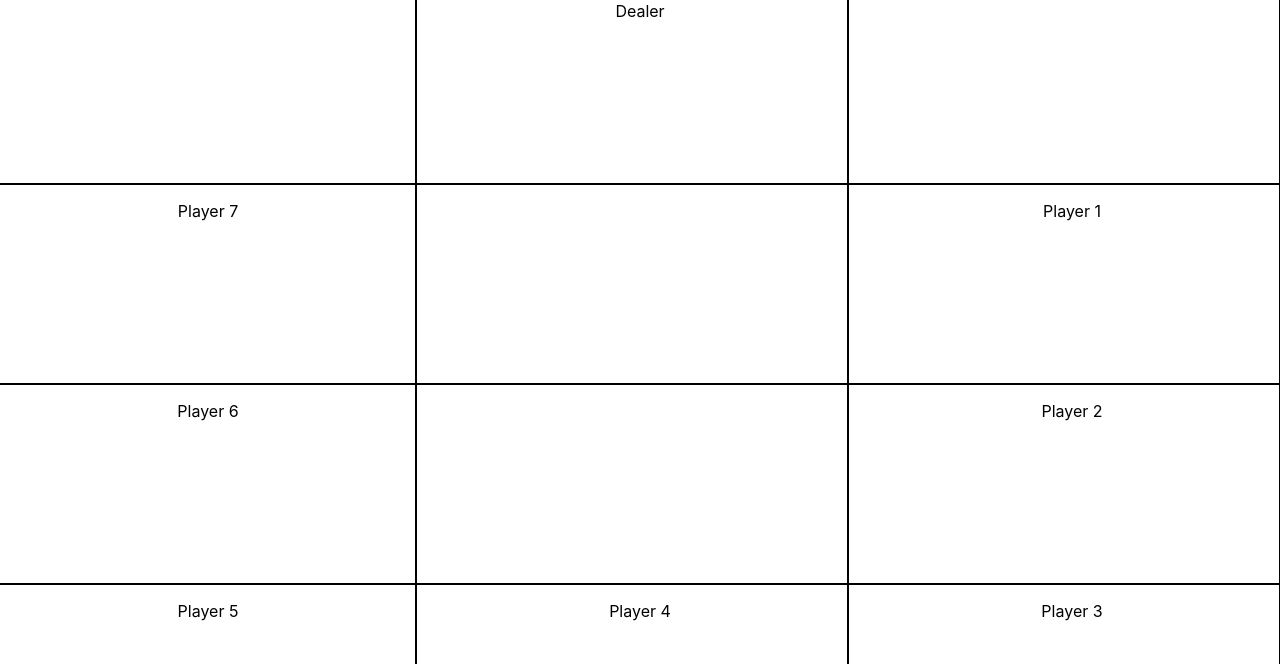
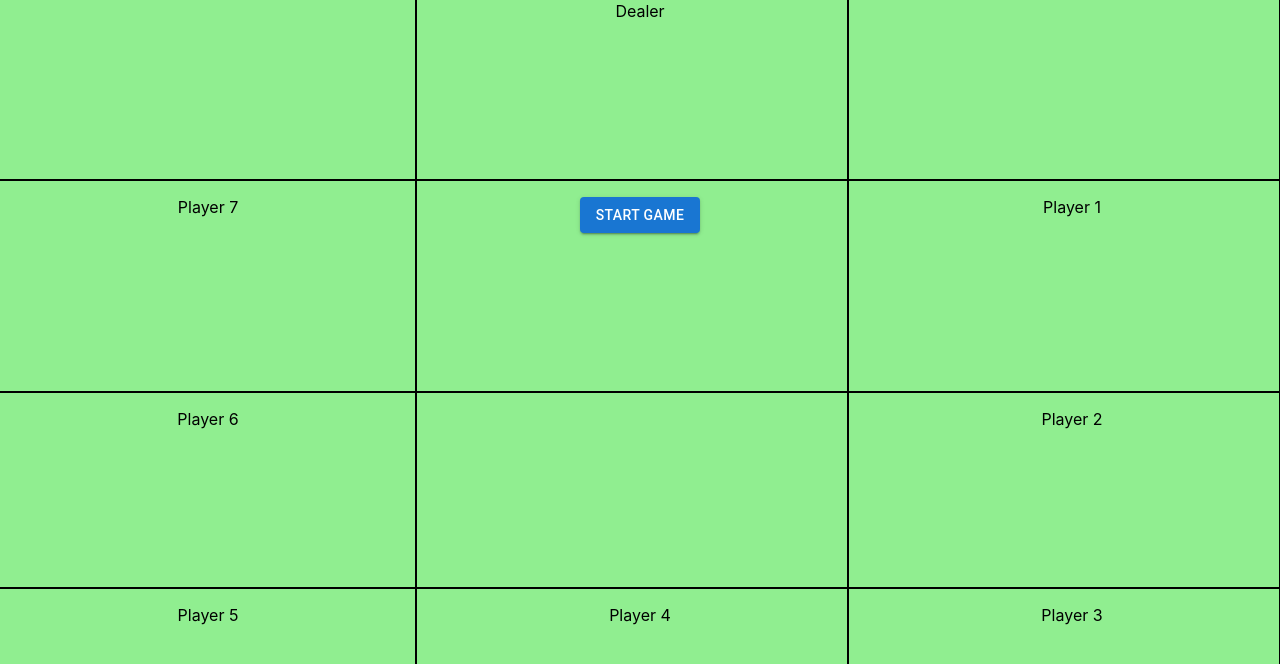
Before and after one commit to PhakphumV/blackjack-sim-th, a React (Create React App) app: page / in a window 1280 px wide. Shown: the top 664 px of the page. Built offline with nearby package versions, Linux system fonts and the light colour scheme.

Commit message:
draw shuffled cards to all players
close GH-3

```diff
--- a/src/App.css
+++ b/src/App.css
@@ -1,5 +1,5 @@
 body {
-  /* background-color: darkgreen; */
+  background-color: lightgreen;
 }
 
 .App {
--- a/src/App.tsx
+++ b/src/App.tsx
@@ -1,14 +1,21 @@
 import React from "react";
-import { cards } from "./helpers/cards";
+import { cards, shuffleCards } from "./helpers/cards";
 import { CardProp } from "./helpers/interfaces";
 import Card from "./components/cards";
-import { PlayerSeat, DealerSeat } from "./helpers/seat";
+import { PlayerSeat, DealerSeat, DeckSeat } from "./helpers/seat";
 import { BlackJacker } from "./helpers/interfaces";
 // import Grid from '@mui/material/Grid'; // Build faster
-import { Grid } from "@mui/material"; // Easier to read code
+import { Grid, Button } from "@mui/material"; // Easier to read code
 
 import "./App.css";
 import PlayerHand from "./components/player";
+
+const dealer: BlackJacker = {
+  name: "Dealer",
+  seat: DealerSeat,
+  cards: [],
+  isPlayer: false,
+};
 
 function App() {
   const playerNames = React.useMemo(
@@ -19,15 +26,81 @@ function App() {
     []
   );
 
-  const [players, _setPlayers] = React.useState<BlackJacker[]>(
-    playerNames.map((name, index) => ({
-      name: name,
-      seat: PlayerSeat[index],
-      isPlayer: true,
-    }))
+  const [isGameReady, setGameReady] = React.useState<boolean>(false);
+
+  const [players, setPlayers] = React.useState<BlackJacker[]>(
+    playerNames
+      .map(
+        (name, index) =>
+          ({
+            name: name,
+            seat: PlayerSeat[index],
+            isPlayer: true,
+            cards: [],
+          } as BlackJacker)
+      )
+      .concat([dealer])
   );
 
   const [cardDeck, setCardDeck] = React.useState<CardProp[]>(cards);
+
+  const playerDrawCard = (
+    playerIndex: number,
+    concealed: boolean,
+    delay: number = 500
+  ) => {
+    setTimeout(() => {
+      console.log("draw card");
+      setCardDeck((prevCardDeck) => {
+        const [firstCard, ...restCards] = prevCardDeck;
+        const clonedCard = { ...firstCard };
+        setPlayers((prevPlayers) => {
+          return prevPlayers.map((player, idx) => {
+            const clonedPlayer = { ...player, cards: [...player.cards] };
+            if (idx === playerIndex) {
+              clonedCard.concealed = concealed;
+              clonedPlayer.cards.push(clonedCard);
+            }
+            return clonedPlayer;
+          });
+        });
+        return restCards;
+      });
+    }, delay);
+  };
+
+  const gameIsReady = () => {
+    const dealerPlayer = players.find((player) => !player.isPlayer);
+    if (!dealerPlayer) return;
+    // ผู้เล่น 7 คน + dealer 1 คน โดยแจกคนละ 2 ใบ = แจก 16 ใบ
+    for (let i = 0; i < 16; i++) {
+      playerDrawCard(i % 8, i > 14, i * 500);
+    }
+    setTimeout(() => {
+      setGameReady(true);
+    }, 16 * 500);
+  };
+
+  const handleStartGame = () => {
+    setGameReady(false);
+    setPlayers(
+      playerNames
+        .map(
+          (name, index) =>
+            ({
+              name: name,
+              seat: PlayerSeat[index],
+              isPlayer: true,
+              cards: [],
+            } as BlackJacker)
+        )
+        .concat([dealer])
+    );
+    setCardDeck(shuffleCards());
+    setTimeout(() => {
+      gameIsReady();
+    }, 250);
+  };
 
   return (
     <div className="App">
@@ -38,9 +111,12 @@ function App() {
             <Grid item xs={4} key={i} border={1}>
               <PlayerHand
                 playerInfo={players.find((player) => player.seat === i)}
-                hand={[]}
               />
-              {i === DealerSeat && "Dealer"}
+              {i === DeckSeat ? (
+                <Button variant="contained" onClick={handleStartGame}>
+                  Start Game
+                </Button>
+              ) : null}
             </Grid>
           ))}
       </Grid>
--- a/src/components/player.tsx
+++ b/src/components/player.tsx
@@ -3,11 +3,10 @@ import { BlackJacker, CardProp } from "../helpers/interfaces";
 import Card from "./cards";
 
 interface PlayerHandProp {
-  hand: CardProp[];
   playerInfo: BlackJacker | undefined;
 }
 
-const PlayerHand = ({ hand, playerInfo }: PlayerHandProp) => {
+const PlayerHand = ({ playerInfo }: PlayerHandProp) => {
   if (!playerInfo) return null;
 
   return (
@@ -16,13 +15,14 @@ const PlayerHand = ({ hand, playerInfo }: PlayerHandProp) => {
         {playerInfo.name}
       </Grid>
       <Grid item container direction="row" sx={{ textAlign: "center" }}>
-        {hand.map((card) => (
+        {playerInfo.cards.map((card) => (
           <Grid item key={card.label + card.suit}>
             <Card
               label={card.label}
               suit={card.suit}
               color={card.color}
               point={card.point}
+              concealed={card.concealed}
             />
           </Grid>
         ))}
--- a/src/helpers/interfaces.ts
+++ b/src/helpers/interfaces.ts
@@ -10,6 +10,7 @@ export interface BlackJacker {
   name: string;
   seat: number;
   isPlayer: boolean;
+  cards: CardProp[];
 }
 
 export interface SeatProp {}
--- a/src/helpers/seat.tsx
+++ b/src/helpers/seat.tsx
@@ -2,3 +2,5 @@
 export const PlayerSeat: number[] = [5, 8, 11, 10, 9, 6, 3];
 
 export const DealerSeat = 1;
+
+export const DeckSeat = 4;
--- a/src/index.tsx
+++ b/src/index.tsx
@@ -1,17 +1,13 @@
-import React from 'react';
-import ReactDOM from 'react-dom/client';
-import './index.css';
-import App from './App';
-import reportWebVitals from './reportWebVitals';
+import React from "react";
+import ReactDOM from "react-dom/client";
+import "./index.css";
+import App from "./App";
+import reportWebVitals from "./reportWebVitals";
 
 const root = ReactDOM.createRoot(
-  document.getElementById('root') as HTMLElement
+  document.getElementById("root") as HTMLElement
 );
-root.render(
-  <React.StrictMode>
-    <App />
-  </React.StrictMode>
-);
+root.render(<App />);
 
 // If you want to start measuring performance in your app, pass a function
 // to log results (for example: reportWebVitals(console.log))
```
